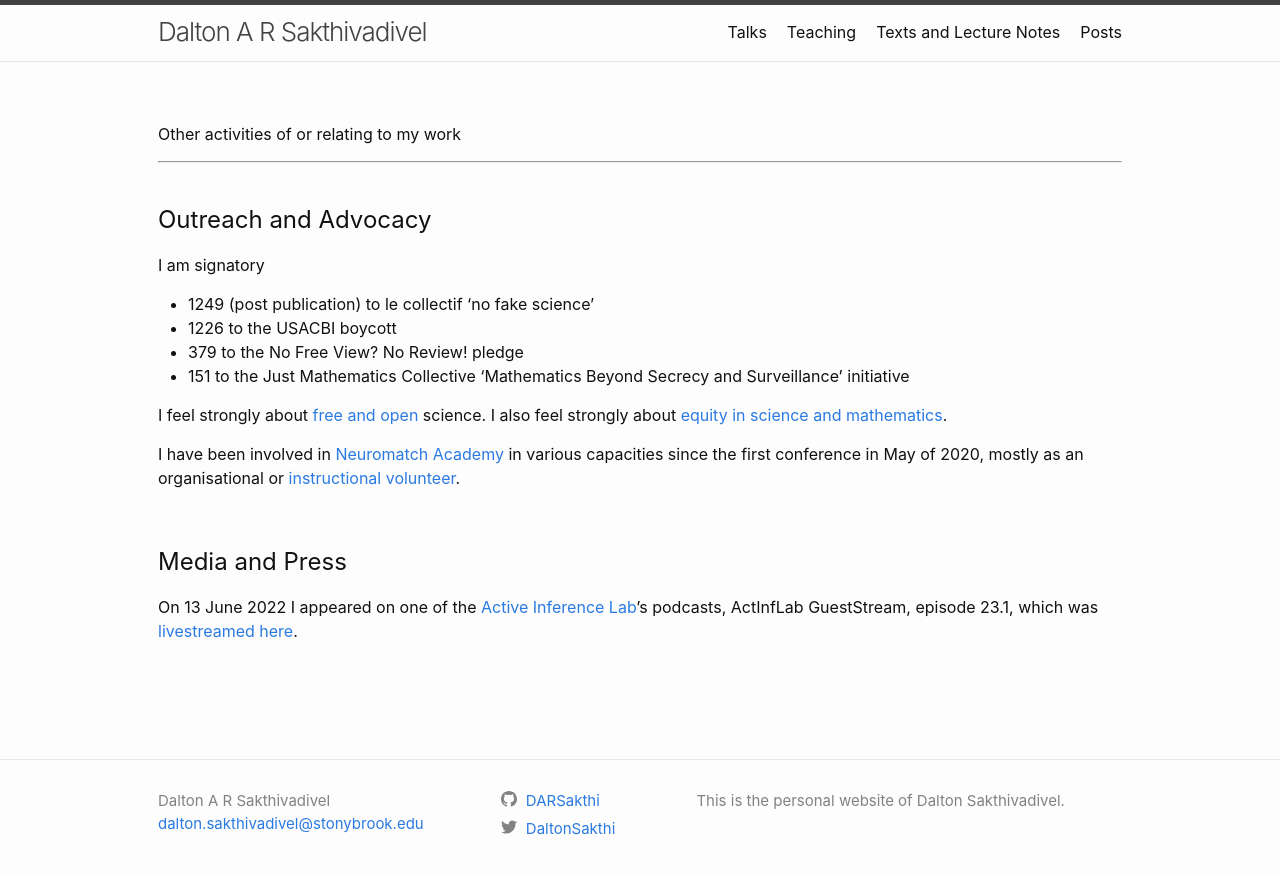
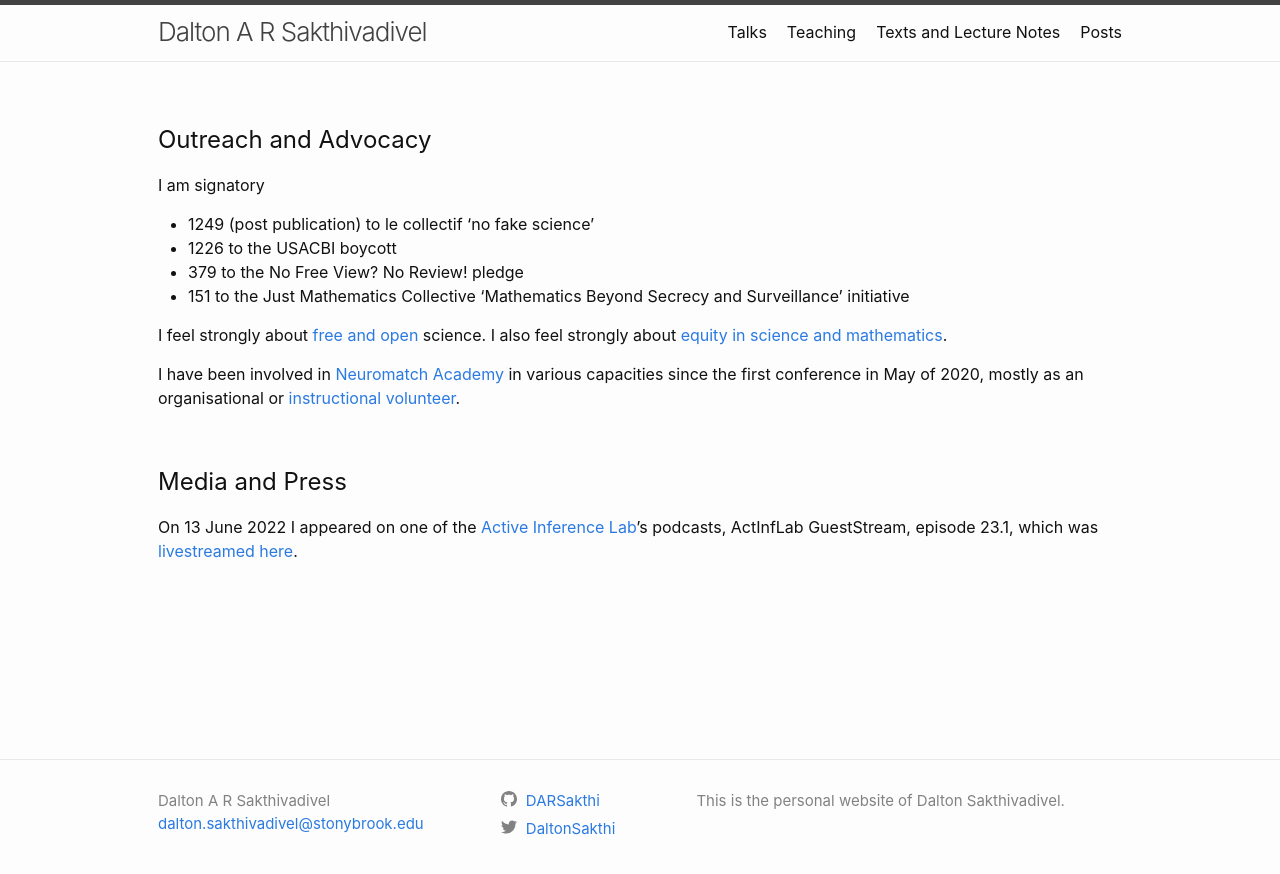
Before and after one commit to DARSakthi/DARSakthi.github.io, a Jekyll site: the page built from media.markdown, in a window 1280 px wide. Shown: the top 874 px of the page. Built offline with Jekyll 4.4.1, drawn with Linux system fonts in a browser that asks for light colours.

Commit message:
Removed header

```diff
--- a/media.markdown
+++ b/media.markdown
@@ -2,12 +2,6 @@
 layout: page
 permalink: /media/
 ---
-
-Other activities of or relating to my work
-
-***
-
-&nbsp;
 
 # Outreach and Advocacy
 
```
